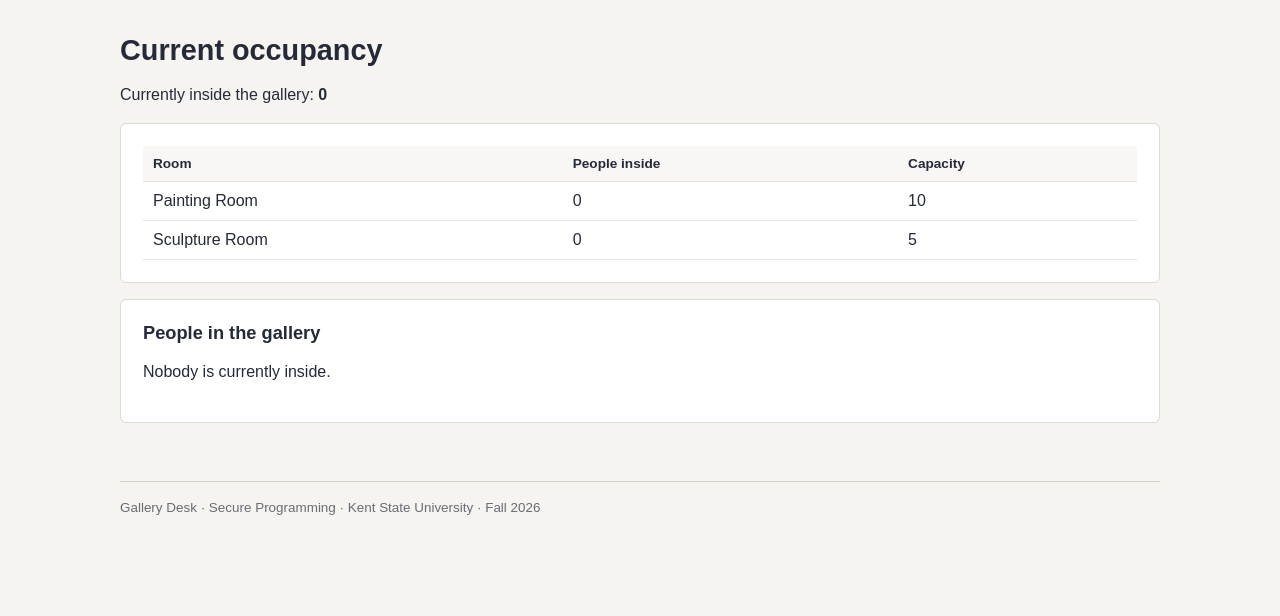
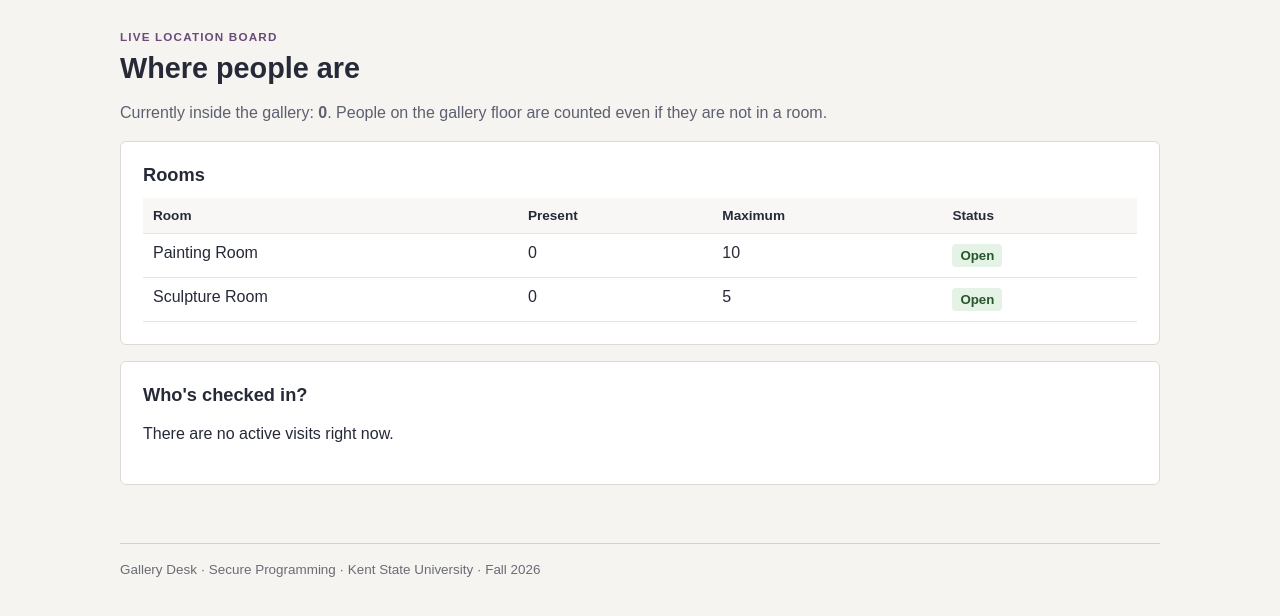
Before and after one commit to hsimsek1/art-gallery-group11, a Flask app: page /occupancy in a window 1280 px wide. Shown: the part 148-764 px from the top of the page. Run offline with Flask 3, Linux system fonts and the light colour scheme; the visitor is signed in with stand-in values (Sample User, id 1); data comes from the database, SQL or seed files in the repository; data that the repository does not hold is empty; parts of the project's set-up code (start-up, migrations or seed data) failed here and were passed over; some libraries are stand-ins or nearby versions.

Commit message:
Update occupancy page title and content structure

```diff
--- a/src/frontend/templates/occupancy.html
+++ b/src/frontend/templates/occupancy.html
@@ -1,17 +1,24 @@
 {% extends 'base.html' %}
-{% block title %}Occupancy{% endblock %}
+{% block title %}Where people are{% endblock %}
 {% block content %}
-<h1>Current occupancy</h1>
-<p>Currently inside the gallery: <strong>{{ gallery_count }}</strong></p>
-<section class="card"><table>
-  <thead><tr><th>Room</th><th>People inside</th><th>Capacity</th></tr></thead><tbody>
-  {% for room in rooms %}<tr><td>{{ room.name }}</td><td>{{ room.occupancy }}</td><td>{{ room.capacity }}</td></tr>{% endfor %}
-  </tbody></table></section>
+<p class="eyebrow">LIVE LOCATION BOARD</p>
+<h1>Where people are</h1>
+<p class="muted">Currently inside the gallery: <strong>{{ gallery_count }}</strong>. People on the gallery floor are counted even if they are not in a room.</p>
+<section class="card">
+  <h2>Rooms</h2>
+  <table><thead><tr><th>Room</th><th>Present</th><th>Maximum</th><th>Status</th></tr></thead><tbody>
+  {% for room in rooms %}<tr>
+    <td>{{ room.name }}</td><td>{{ room.occupancy }}</td><td>{{ room.capacity }}</td>
+    <td>{% if room.occupancy >= room.capacity %}<span class="status-full">Full</span>{% else %}<span class="status-open">Open</span>{% endif %}</td>
+  </tr>{% endfor %}</tbody></table>
+</section>
 {% if current_user.role in ('employee', 'admin') %}
-<section class="card"><h2>People in the gallery</h2>
-{% if people %}<table><thead><tr><th>Name</th><th>Location</th></tr></thead><tbody>
+<section class="card"><h2>Who's checked in?</h2>
+{% if people %}
+<table><thead><tr><th>Person</th><th>Last recorded location</th></tr></thead><tbody>
 {% for person in people %}<tr><td>{{ person.name }}</td><td>{{ person.place }}</td></tr>{% endfor %}
-</tbody></table>{% else %}<p>Nobody is currently inside.</p>{% endif %}
+</tbody></table>
+{% else %}<p>There are no active visits right now.</p>{% endif %}
 </section>
 {% endif %}
 {% endblock %}
```
